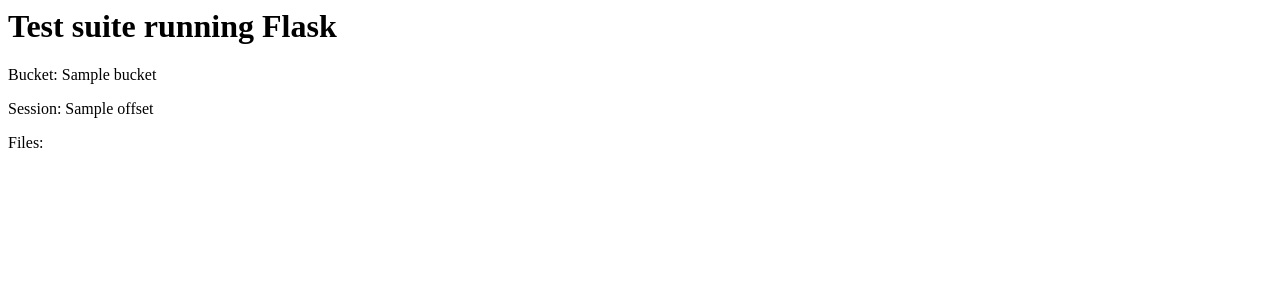
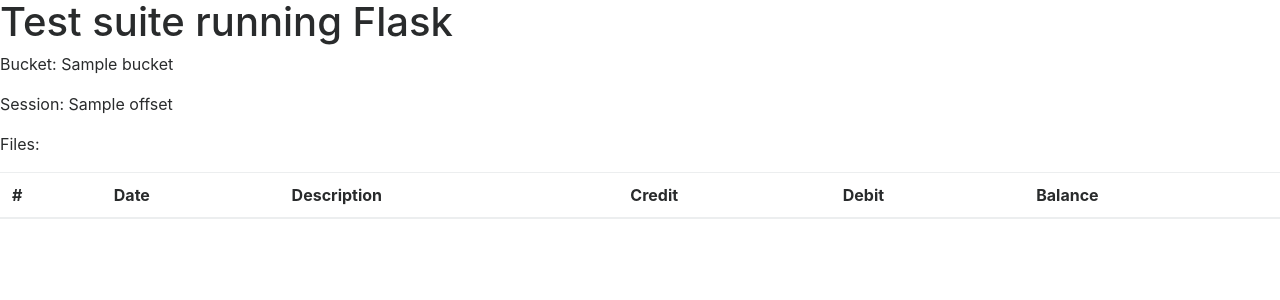
Before and after one commit to clowdr/clowdr, a Flask app: template clowdr/share/templates/index.html in a window 1280 px wide. Shown: the top 300 px of the page. Run offline with Flask 2, Linux system fonts and the light colour scheme; the template is opened without the code that fills it: most values are stand-ins (such as "Sample title", 1, 10 or a date in 2020); lists and menus that the app fills with data are empty; parts of the project's set-up code (start-up, migrations or seed data) failed here and were passed over; some libraries are stand-ins or nearby versions.

Commit message:
updated template to include basic table

```diff
--- a/clowdr/share/templates/index.html
+++ b/clowdr/share/templates/index.html
@@ -1,15 +1,43 @@
 <html>
+<head>
+<script src="https://ajax.googleapis.com/ajax/libs/jquery/3.3.1/jquery.min.js"></script>
+<script src="//cdnjs.cloudflare.com/ajax/libs/tether/1.4.3/js/tether.min.js"></script>
+<link rel="stylesheet" href="https://maxcdn.bootstrapcdn.com/bootstrap/4.0.0-alpha.6/css/bootstrap.min.css" integrity="sha384-rwoIResjU2yc3z8GV/NPeZWAv56rSmLldC3R/AZzGRnGxQQKnKkoFVhFQhNUwEyJ" crossorigin="anonymous">
+<script src="https://maxcdn.bootstrapcdn.com/bootstrap/4.0.0-alpha.6/js/bootstrap.min.js" integrity="sha384-vBWWzlZJ8ea9aCX4pEW3rVHjgjt7zpkNpZk+02D9phzyeVkE+jo0ieGizqPLForn" crossorigin="anonymous"></script>
+</head>
   <body>
     <h1>Test suite running Flask</h1>
     <p>Bucket: {{ data.bucket }}</p>
     <p>Session: {{ data.offset }} </p>
     <p>Files:</p>
-    <ul>
-    {% for file in data.files %}
-      {% if "task-" in file %}
-        <li>{{ file }}</li>
-      {% endif %}
-    {% endfor %}
-    </ul>
+    <table class="table table-condensed" style="border-collapse:collapse;">
+        <thead>
+            <tr>
+                <th>#</th>
+                <th>Date</th>
+                <th>Description</th>
+                <th>Credit</th>
+                <th>Debit</th>
+                <th>Balance</th>
+            </tr>
+        </thead>
+        <tbody>
+        {% for file in data.files %}
+          {% if "task-" in file %}
+            <tr data-toggle="collapse" data-target="#demo{{loop.index}}" class="accordion-toggle">
+                <td>{{ file.split('-')[1].split('.')[0] }}</td>
+                <td>{{ file }}</td>
+                <td>Credit Account</td>
+                <td class="text-success">$150.00</td>
+                <td class="text-error"></td>
+                <td class="text-success">$150.00</td>
+            </tr>
+            <tr >
+                <td colspan="6" class="hiddenRow"><div class="accordian-body collapse" id="demo{{loop.index}}"> Demo1 </div> </td>
+            </tr>
+          {% endif %}
+        {% endfor %}
+        </tbody>
+    </table>
   </body>
 </html>
```
